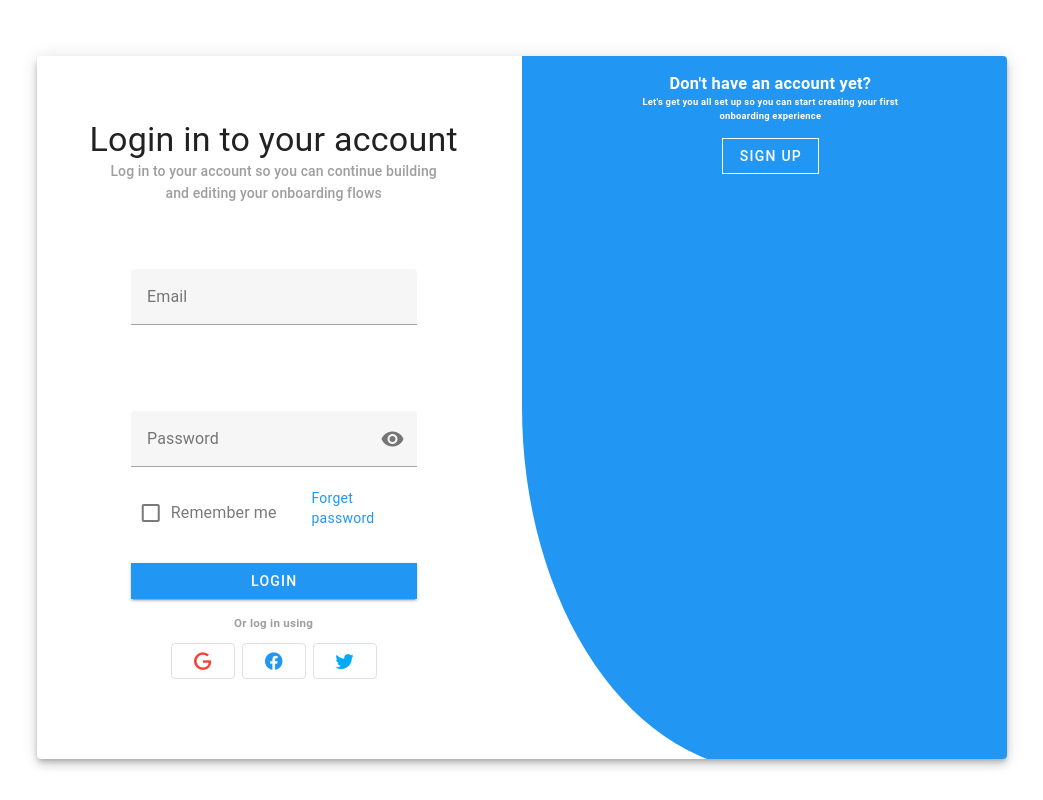
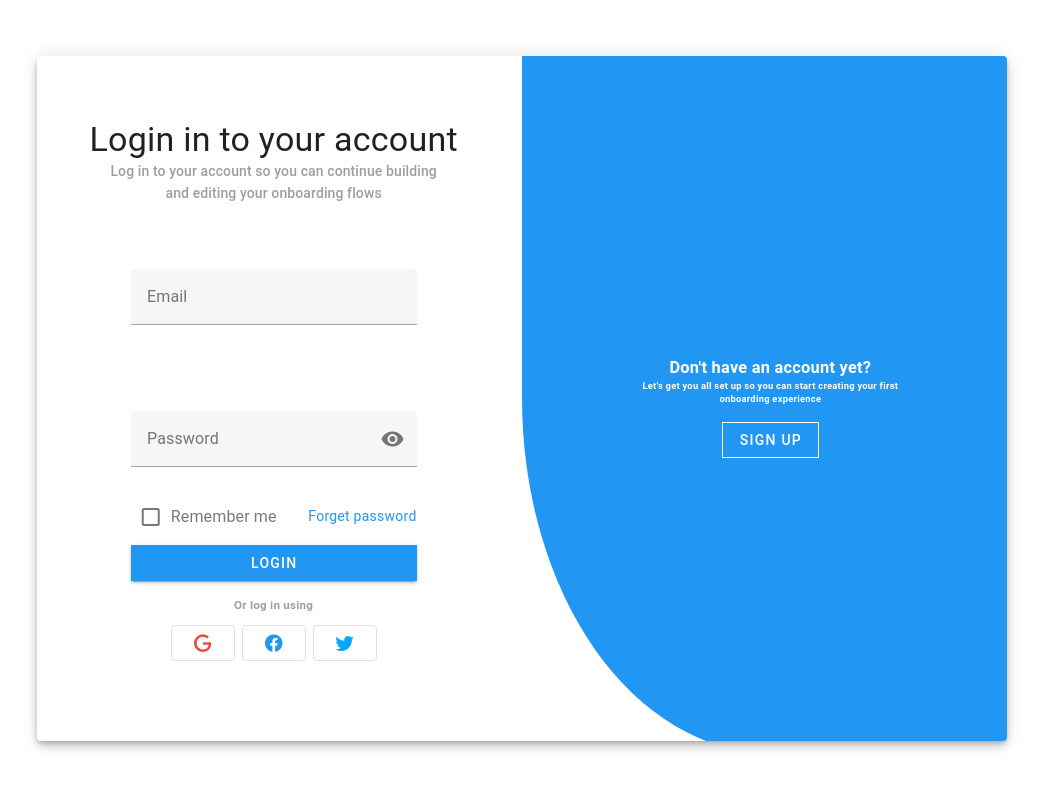
Before and after one commit to matheusmmeneses/loginPage-yt, a Vue app: page / in a window 1280 px wide. Shown: the whole page, without its empty margins (118-1161 px from the left). Built offline with nearby package versions, Linux system fonts and the light colour scheme.

Commit message:
add email/password req

```diff
--- a/src/components/HelloWorld.vue
+++ b/src/components/HelloWorld.vue
@@ -12,21 +12,19 @@
                     <div class="text-center text-subtitle-2 text-grey">Log in to your account so you can continue building
                       <br>and editing your onboarding flows
                     </div>
-                    <v-form @submit.prevent>
+                    <form @submit.prevent="login" >
                         <v-row align="center" justify="center">
                           <v-col cols="12" sm="8">
                             <v-text-field v-model="emailDefaultValue"
                             label="Email" outlined dense color="blue" autocomplete="false" class="mt-16" type="email"
-                            hint="Enter your email to access this website" placeholder="your@email.com" required></v-text-field>
+                            hint="Enter your email to access this website" placeholder="your@email.com" required :rules="rules"></v-text-field>
                             <v-text-field v-model="passwordDefaultValue"
                             label="Password" outlined dense color="blue" autocomplete="false" :append-inner-icon="marker ? 'mdi-eye' : 'mdi-eye-off'"
                             :type="passwordVisible ? 'text' : 'password'" class="mt-16" hint="Enter your password to access this website"
-                            placeholder="Password" @click:append-inner="togglePasswordVisibility" required></v-text-field>
+                            placeholder="Password" @click:append-inner="togglePasswordVisibility" required :rules="rules"></v-text-field>
                             <v-row>
-                              <v-col cols="12" sm="7">
-                                <v-checkbox label="Remember me" class="mt-n1" color="blue"></v-checkbox>
-                              </v-col>
-                              <v-col cols="12" sm="5">
+                              <v-col cols="12" class="d-flex justify-space-between align-center">
+                                <v-checkbox label="Remember me" color="blue" hide-details></v-checkbox>
                                 <span class="caption text-blue">Forget password</span>
                               </v-col>
                             </v-row>
@@ -45,10 +43,10 @@
                             </div>
                           </v-col>
                       </v-row>
-                    </v-form>
+                    </form>
                   </v-card-text>
                 </v-col>
-                <v-col cols="12" sm="6" class="bg-blue justify-center align-center" id="rounded-Col">
+                <v-col cols="12" sm="6" class="d-flex bg-blue justify-center align-center" id="rounded-Col">
                   <div class="text-center;padding: 180px 0; justify-center align-center">
                     <v-card-text class="text-white align-center">
                       <h3 class="text-center">Don't have an account yet?</h3>
@@ -77,10 +75,23 @@ export default {
     return {
       marker: true,
       passwordVisible: false,
+      emailDefaultValue: '',
+      passwordDefaultValue: '',
+      rules: [
+      value => {
+          if (value) return true
+
+          return 'You must enter a first name.'
+        },
+      ],
       step: 1,
     };
   },
   methods: {
+    login() {
+      console.log("oi")
+    },
+
     togglePasswordVisibility() {
         this.marker = !this.marker
         this.passwordVisible = !this.passwordVisible
@@ -102,6 +113,6 @@ export default {
 }
 
 #rounded-Col {
-  border-radius: 0% 00% 0% 50%;
+  border-radius: 0% 0% 0% 50%;
 }
 </style>
```
